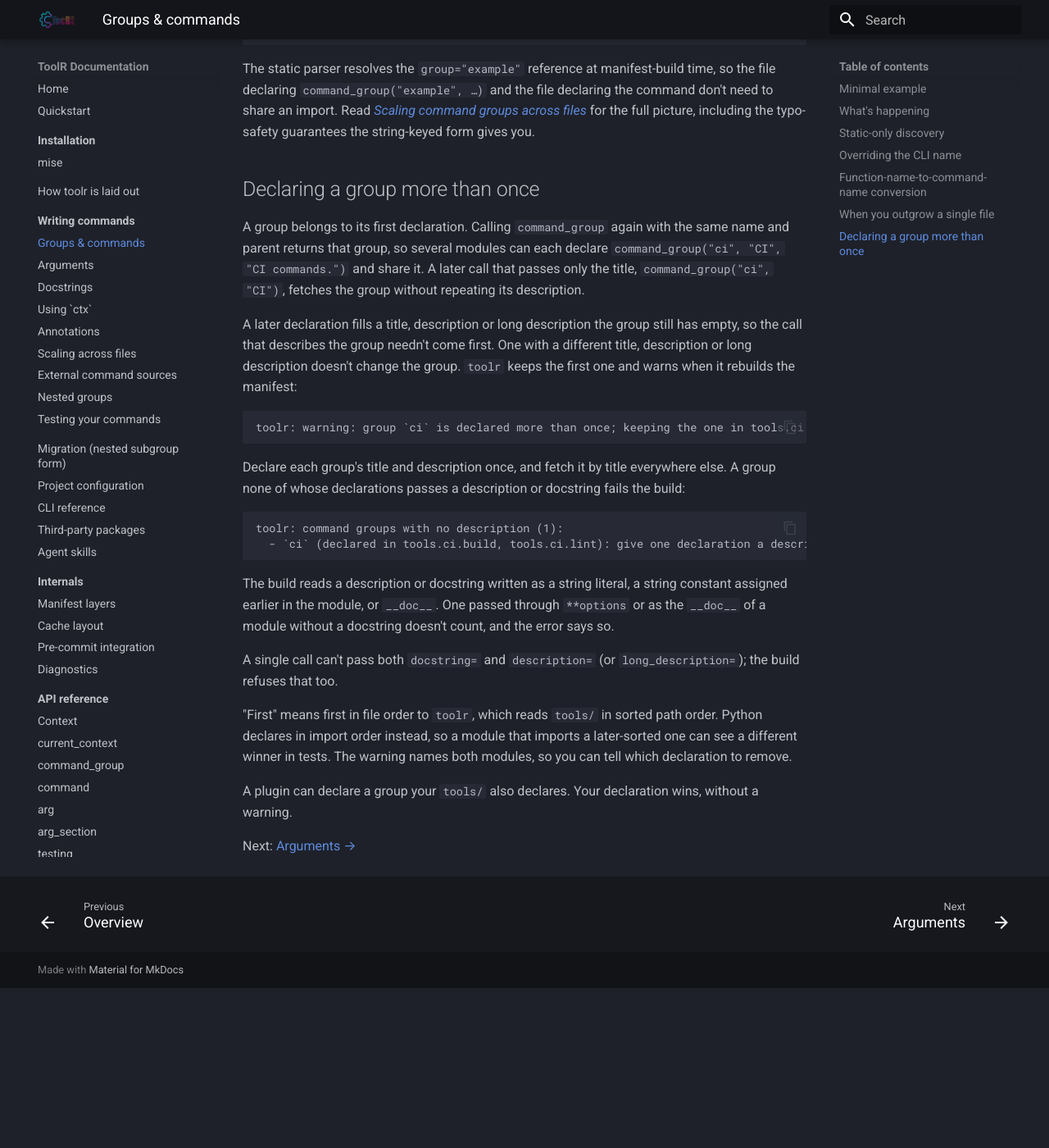
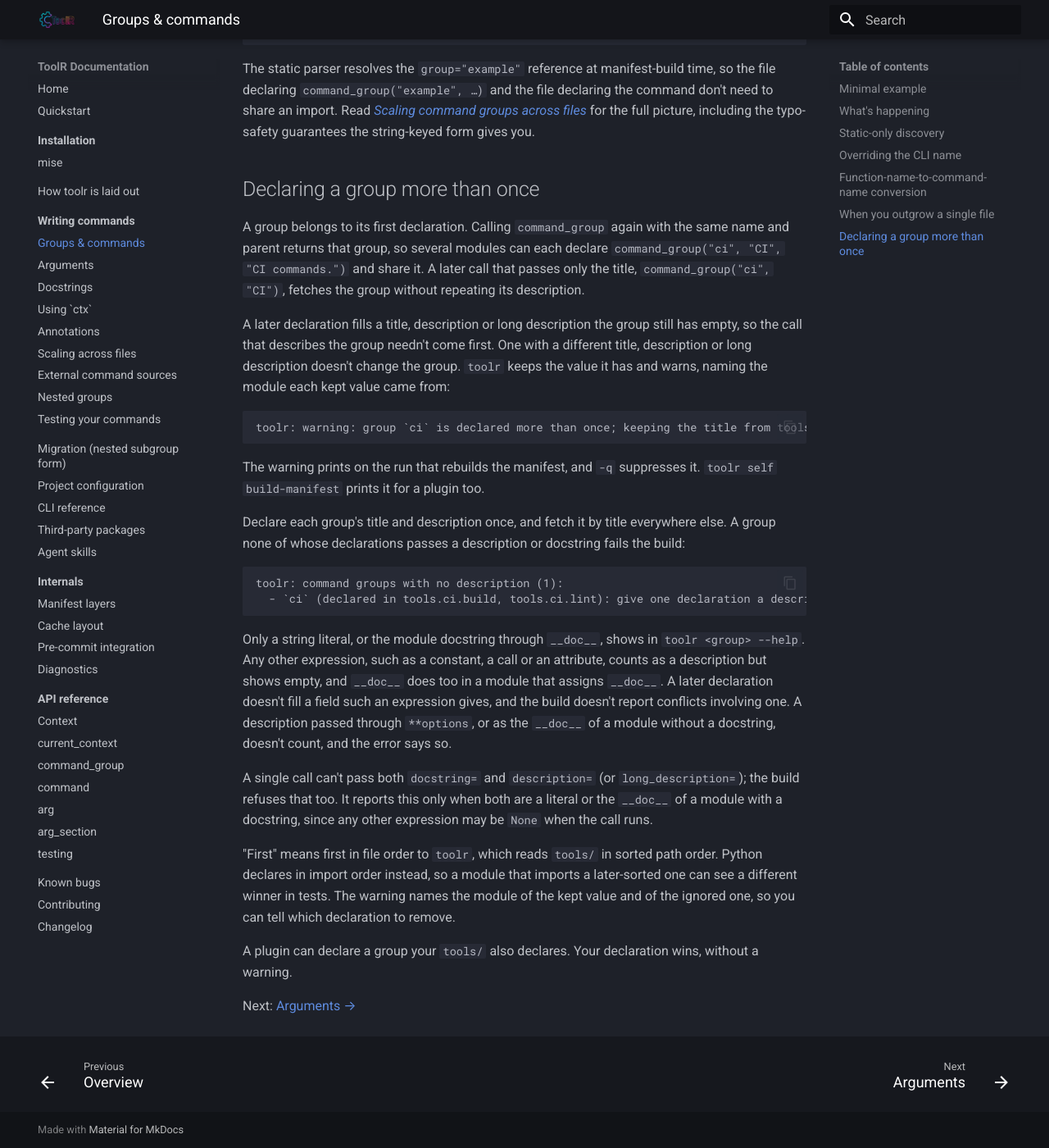
Before and after one commit to s0undt3ch/ToolR, an MkDocs documentation site: the page built from docs/writing-commands/groups.md, in a window 1280 px wide and 1400 px high, scrolled down 3305 px. Shown: the whole window at 82% size. Built offline with MkDocs 1.6.1 and Material for MkDocs 9.7.7, drawn with Linux system fonts in a browser that asks for light colours; before the commit the page ends 4510 px from its top, so only the background shows below that.

Commit message:
docs(writing-commands): say which group values the build shows

````diff
--- a/docs/writing-commands/groups.md
+++ b/docs/writing-commands/groups.md
@@ -111,12 +111,15 @@
 A later declaration fills a title, description or long description the
 group still has empty, so the call that describes the group needn't come
 first. One with a different title, description or long description doesn't
-change the group. `toolr` keeps the
-first one and warns when it rebuilds the manifest:
+change the group. `toolr` keeps the value it has and warns, naming the
+module each kept value came from:
 
 ```text
-toolr: warning: group `ci` is declared more than once; keeping the one in tools.ci and ignoring the different title in tools.release
+toolr: warning: group `ci` is declared more than once; keeping the title from tools.ci and ignoring the different title in tools.release
 ```
+
+The warning prints on the run that rebuilds the manifest, and `-q`
+suppresses it. `toolr self build-manifest` prints it for a plugin too.
 
 Declare each group's title and description once, and fetch it by title
 everywhere else. A group none of whose declarations passes a description or
@@ -127,18 +130,25 @@
   - `ci` (declared in tools.ci.build, tools.ci.lint): give one declaration a description or docstring.
 ```
 
-The build reads a description or docstring written as a string literal, a
-string constant assigned earlier in the module, or `__doc__`. One passed
-through `**options` or as the `__doc__` of a module without a docstring
-doesn't count, and the error says so.
+Only a string literal, or the module docstring through `__doc__`, shows in
+`toolr <group> --help`. Any other expression, such as a constant, a call
+or an attribute, counts as a description but shows empty, and `__doc__`
+does too in a module that assigns `__doc__`. A later declaration doesn't
+fill a field such an expression gives, and the build doesn't report
+conflicts involving one. A description passed through `**options`, or as
+the `__doc__` of a module without a docstring, doesn't count, and the
+error says so.
 
 A single call can't pass both `docstring=` and `description=` (or
-`long_description=`); the build refuses that too.
+`long_description=`); the build refuses that too. It reports this only
+when both are a literal or the `__doc__` of a module with a docstring,
+since any other expression may be `None` when the call runs.
 
 "First" means first in file order to `toolr`, which reads `tools/` in
 sorted path order. Python declares in import order instead, so a module
 that imports a later-sorted one can see a different winner in tests. The
-warning names both modules, so you can tell which declaration to remove.
+warning names the module of the kept value and of the ignored one, so you
+can tell which declaration to remove.
 
 A plugin can declare a group your `tools/` also declares. Your
 declaration wins, without a warning.
````
